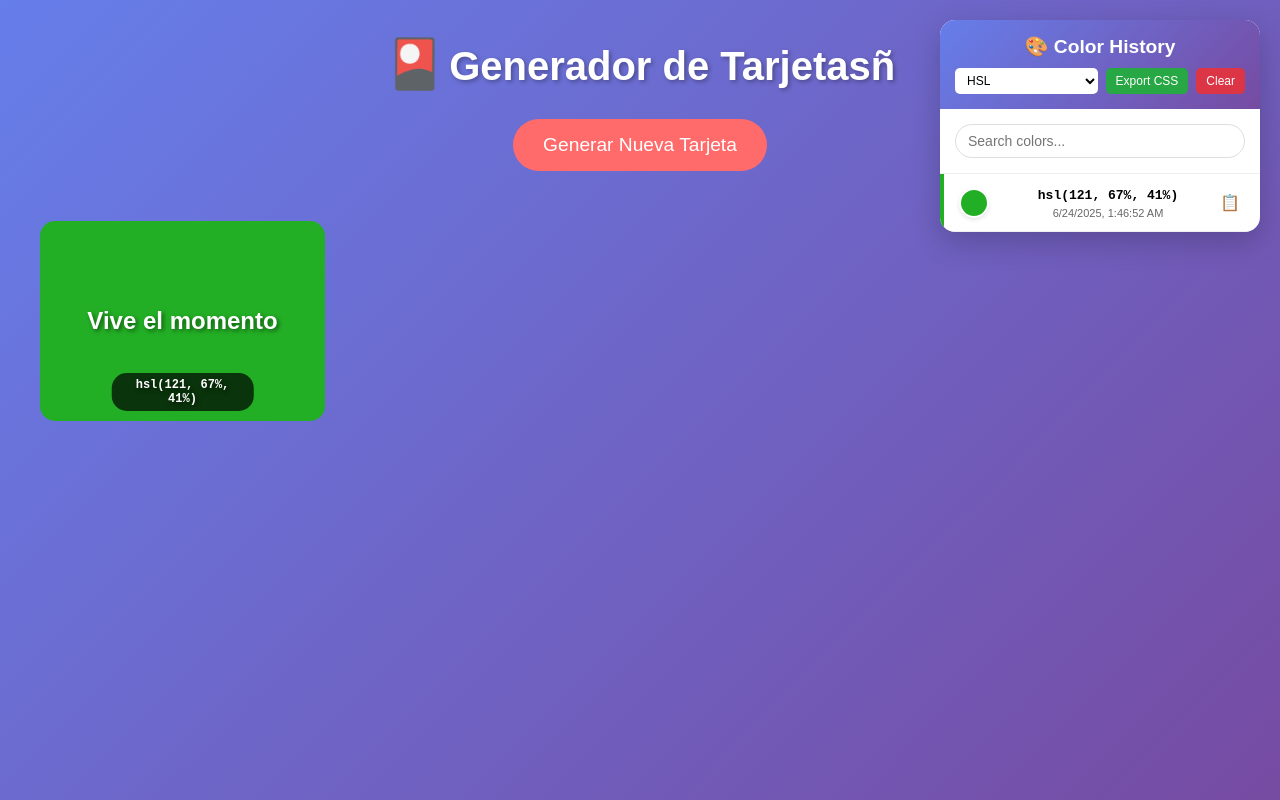
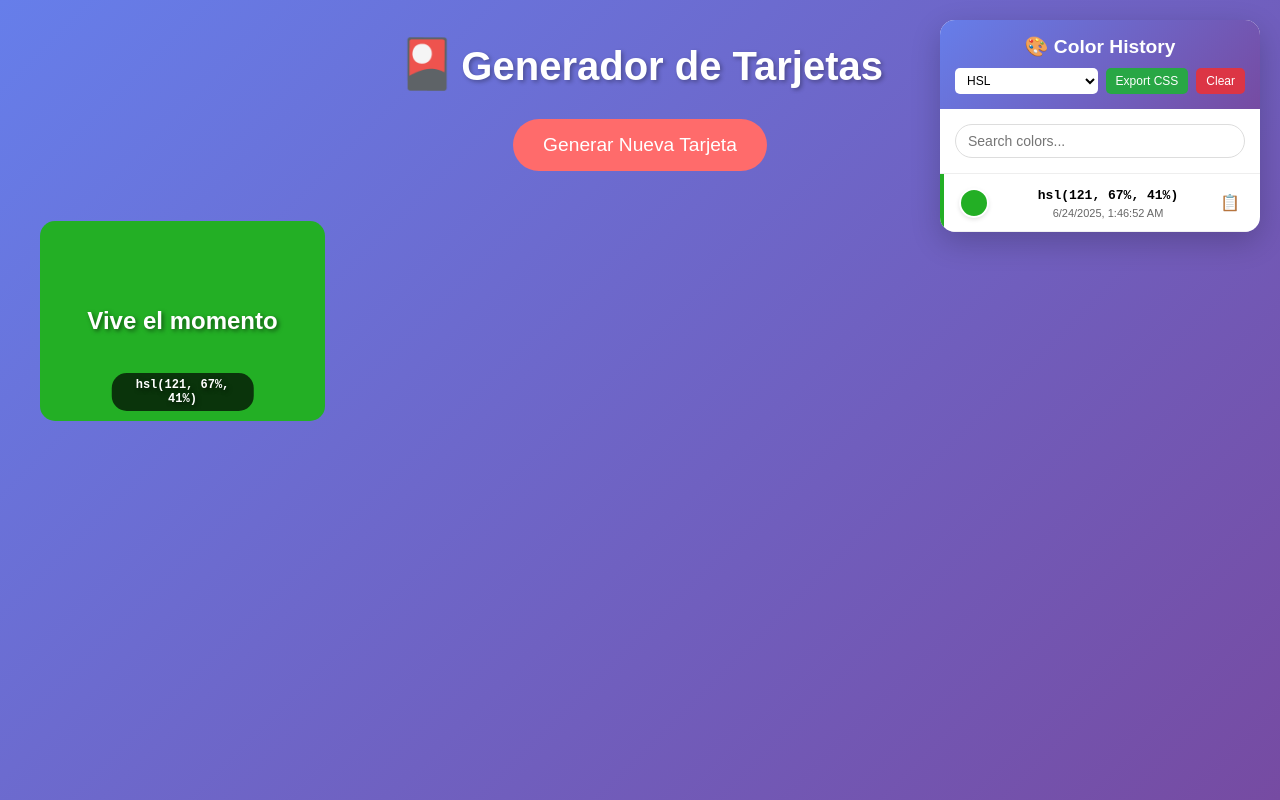
Before and after one commit to wilmarFlorez/hello-actions, a website built with Parcel: page src/index.html in a window 1280 px wide. Built offline with nearby package versions, Linux system fonts and the light colour scheme.

Commit message:
fix: correct typo in header title in index.html

```diff
--- a/src/index.html
+++ b/src/index.html
@@ -13,7 +13,7 @@
             <div class="emoji-card" style="font-size: 3rem; text-align: center; margin: 1rem 0; display: inline-block;">🎴
 
             </div>
-            <h1 style="display: inline-block;">Generador de Tarjetasñ</h1>
+            <h1 style="display: inline-block;">Generador de Tarjetas</h1>
         </div>
         <button id="generateBtn" class="btn">Generar Nueva Tarjeta</button>
         <div id="cardsContainer" class="cards-container"></div>
```
